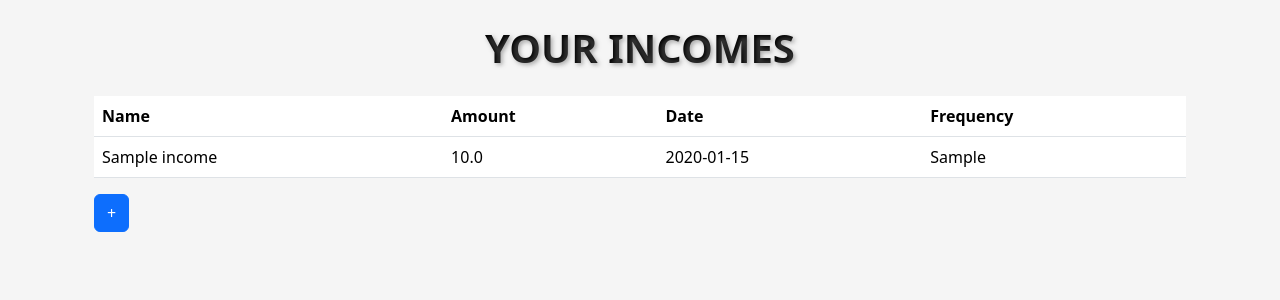
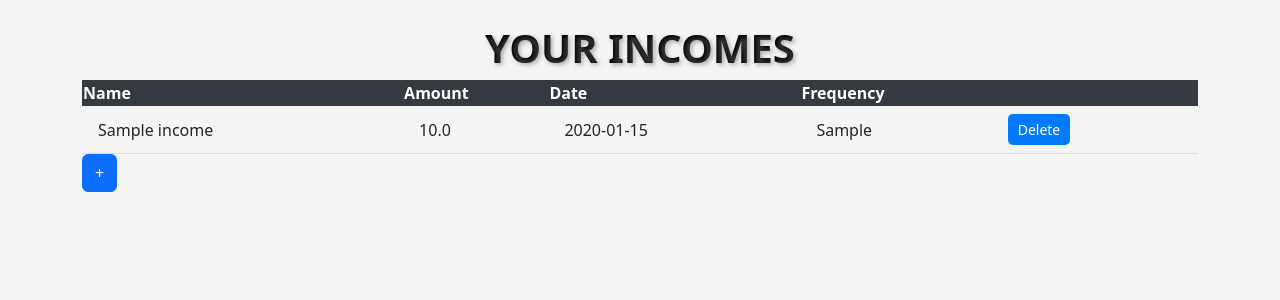
Before and after one commit to RainRxyn/GW2_Official, a Flask app: page /income in a window 1280 px wide. Shown: the part 56-356 px from the top of the page. Run offline with Flask 3, Linux system fonts and the light colour scheme; a user stored in the database is signed in; tables that the repository leaves empty hold one stand-in row (values such as "Sample post").

Commit message:
update van code

```diff
--- a/app/routes.py
+++ b/app/routes.py
@@ -8,9 +8,6 @@ from flask_login import login_user, logout_user, login_required, current_user
 import sqlalchemy as sa
 from sqlalchemy import text
 from datetime import datetime
-import matplotlib as mpl
-import matplotlib.pyplot as plt
-from threading import Thread
 from app.database import get_figure, get_figure_net_income
 
 
@@ -53,7 +50,7 @@ def add_expense():
     return render_template('add_expenses.html')
 
 
-@app.route('/show_expenses' , methods=['GET','POST'])
+@app.route('/show_expenses', methods=['GET','POST'])
 @login_required
 def show_expenses():
     page = request.args.get('page', 1, type=int)
@@ -129,6 +126,21 @@ def add_income():
             flash(f"Failed to update income: {e}", 'danger')
             return redirect(url_for('income'))
     return render_template('add_income.html', form=form)
+
+@app.route('/delete_income', methods=['POST'])
+@login_required
+def delete_income():
+    if request.method == 'POST':
+        id= request.form['id']
+        income=Income.query.get(id)
+        try:
+            db.session.delete(income)
+            db.session.commit()
+            flash("Successfully deleted income")
+        except Exception as e:
+            db.session.rollback()
+            flash("Failed to delete income")
+        return redirect('/income')
 
 @app.route('/login', methods=['GET', 'POST'])
 def login():
--- a/model/models.py
+++ b/model/models.py
@@ -15,7 +15,6 @@ class Expense(db.Model):
     __tablename__ = 'expenses'
     id : so.Mapped[int] = so.mapped_column(primary_key=True,nullable=False)
     name : so.Mapped[str] = so.mapped_column(sa.String(80), nullable=False, index=True)
-    product : so.Mapped[str] = so.mapped_column(sa.String(80), nullable=False)
     amount : so.Mapped[float] = so.mapped_column(sa.Float(), nullable=False)
     category : so.Mapped[str] = so.mapped_column(sa.String(80), nullable=False, index=True)
     date = so.mapped_column(sa.Date(),nullable=False, index=True)
--- a/static/css/income.css
+++ b/static/css/income.css
@@ -1,32 +1,165 @@
-@keyframes fadeInUp {
-    0% {
+.d-inline button[type="submit"] {
+    background-color: #007bff;
+    border: none;
+    border-radius: 5px;
+    padding: 5px 10px;
+    cursor: pointer;
+    transition: background-color 0.3s ease;
+}
+
+.d-inline button[type="submit"]:hover {
+    background-color: red;
+    transform: translateY(-3px);
+}
+
+.edit,
+.save {
+    padding: 5px 10px;
+    border: none;
+    border-radius: 5px;
+    cursor: pointer;
+    transition: background-color 0.3s ease;
+}
+
+.edit {
+    background-color: #007bff;
+    color: #fff;
+}
+
+.save {
+    background-color: #007bff;
+    color: #fff;
+}
+
+.edit:hover,
+.save:hover {
+    background-color: green;
+    color: white;
+    transform: translateY(-3px);
+}
+
+#incomes {
+    width: 100%;
+    border-collapse: collapse;
+    animation: slideInRight 0.5s ease forwards;
+}
+
+#incomes th {
+    background-color: #343a40;
+    color: #fff;
+}
+
+#incomes td {
+    padding: 8px 16px;
+    border-bottom: 1px solid #ddd;
+}
+
+#incomes tr:nth-child(even) {
+    background-color: #f2f2f2;
+}
+
+#incomes tr:hover {
+    background-color: lightslategray;
+    color: #fff;
+    cursor: pointer;
+    transition: background-color 1.5s ease;
+}
+
+.search-bar {
+    margin-bottom: 20px;
+    display: flex;
+}
+
+.search-bar input[type="text"],
+.search-bar input[type="submit"] {
+    padding: 8px;
+    border: 1px solid #ccc;
+    border-radius: 5px;
+}
+
+.search-bar input[type="text"] {
+    flex: 1;
+    margin-right: 5px;
+}
+
+.dropdown {
+    display: inline-block;
+}
+
+.dropdown-toggle {
+    padding: 8px;
+    background-color: #212529;
+    color: #fff;
+    border: none;
+    border-radius: 5px;
+    cursor: pointer;
+}
+
+.dropdown-menu {
+    display: none;
+    position: absolute;
+    background-color: #fff;
+    box-shadow: 0 0 10px rgba(0, 0, 0, 0.1);
+    border: 1px solid #ccc;
+    border-radius: 5px;
+    padding: 10px;
+}
+
+.dropdown-menu li {
+    list-style: none;
+}
+
+.dropdown-menu li a {
+    display: block;
+    padding: 5px 10px;
+    text-decoration: none;
+    color: white;
+    transition: background-color 0.3s ease;
+    border-radius: 10px;
+}
+
+.dropdown-menu li a:hover {
+    background-color: #007bff;
+}
+
+.pagination-container {
+    max-width: 800px;
+    margin: 0 auto;
+    text-align: center;
+}
+
+.pagination-container a,
+.pagination-container span {
+    display: inline-block;
+    padding: 8px 16px;
+    text-decoration: none;
+    color: #333;
+    border: 1px solid #ccc;
+    border-radius: 5px;
+    background-color: #f8f9fa;
+    transition: background-color 0.3s ease;
+    margin: 0 5px;
+}
+
+.pagination-container a:hover {
+    background-color: #007bff;
+    color: #fff;
+}
+
+.pagination-container .active {
+    background-color: #007bff;
+    color: #fff;
+    cursor: default;
+    pointer-events: none;
+}
+
+@keyframes slideInRight {
+    from {
         opacity: 0;
-        transform: translateY(20px);
+        transform: translateX(100%);
     }
-    100% {
+    to {
         opacity: 1;
-        transform: translateY(0);
+        transform: translateX(0);
     }
 }
-
-.container {
-    animation: fadeInUp 0.5s ease forwards;
-}
-
-.table {
-    opacity: 0;
-    animation: fadeInUp 0.5s ease forwards;
-    animation-delay: 0.3s;
-}
-
-
-
-.btn {
-    opacity: 0;
-    animation: fadeInUp 0.5s ease forwards;
-    animation-delay: 0.6s;
-}
-
-.btn:hover {
-   background: green;
-}
--- a/view/templates/income.html
+++ b/view/templates/income.html
@@ -2,27 +2,32 @@
 
 {% block content %}
 
-<div class="container">
-    <h1 class="mb-4">Your Incomes</h1>
+    <h1>Your Incomes</h1>
 
-    <table class="table">
+    <table id="incomes">
         <thead>
             <tr>
                 <th>Name</th>
                 <th>Amount</th>
                 <th>Date</th>
                 <th>Frequency</th>
+                <th> </th>
             </tr>
         </thead>
         <tbody>
             {% for income in incomes %}
-            <tr>
-                <td>{{ income.name }}</td>
-                <td>{{ income.amount }}</td>
-                <td>{{ income.date }}</td>
-                <td>{{ income.frequency }}</td>
-                </td>
-            </tr>
+            <tr data-id="{{ income.id }}">
+                    <td class="name data">{{ income.name }}</td>
+                    <td class="amount data">{{ income.amount }}</td>
+                    <td class="date data">{{ income.date }}</td>
+                    <td class="frequency data">{{ income.frequency }}</td>
+                    <td>
+                        <form action="/delete_income" method="POST" class="d-inline">
+                            <input type="hidden" name="id" value="{{ income.id }}">
+                            <button type="submit" class="btn btn-danger btn-sm">Delete</button>
+                        </form>
+                    </td>
+                </tr>
             {% endfor %}
     </table>
 <a href="/add_income" class="btn btn-primary"> + </a>
--- a/view/templates/resultaten.html
+++ b/view/templates/resultaten.html
@@ -2,9 +2,10 @@
 
 {% block content %}
 <body>
-    <h1>Your expenses</h1>
+    <h1>Some Numbers For You!</h1>
     {{ fig|safe }}  {# Use the safe filter to render HTML content #}
     {{ fig2|safe }}  {# Use the safe filter to render HTML content #}
+    {{ fig3|safe }}  {# Use the safe filter to render HTML content #}
 
 </body>
 {% endblock %}
```
Also changed, not shown: app/database.py (+3 -14 lines), static/plot.png (added).
